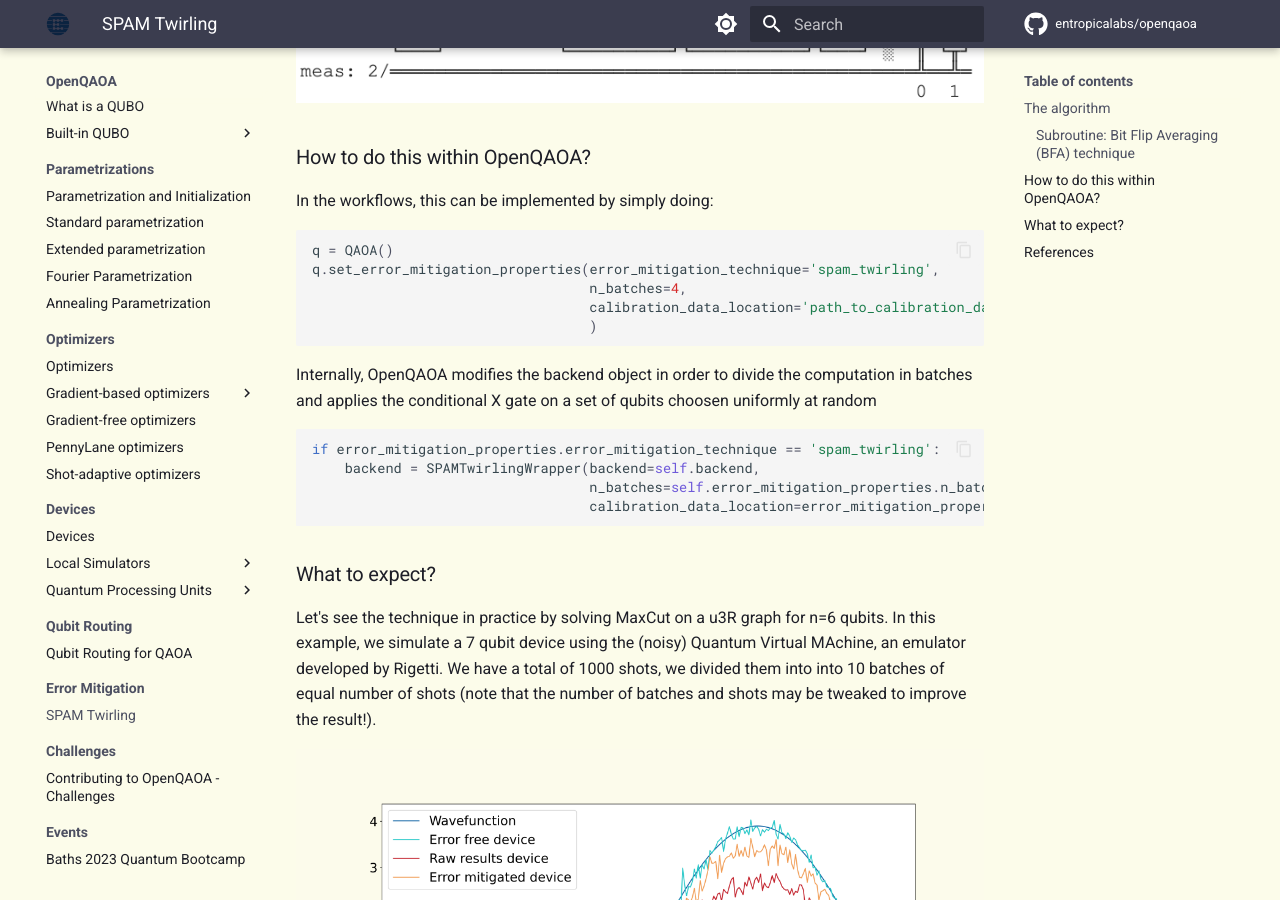
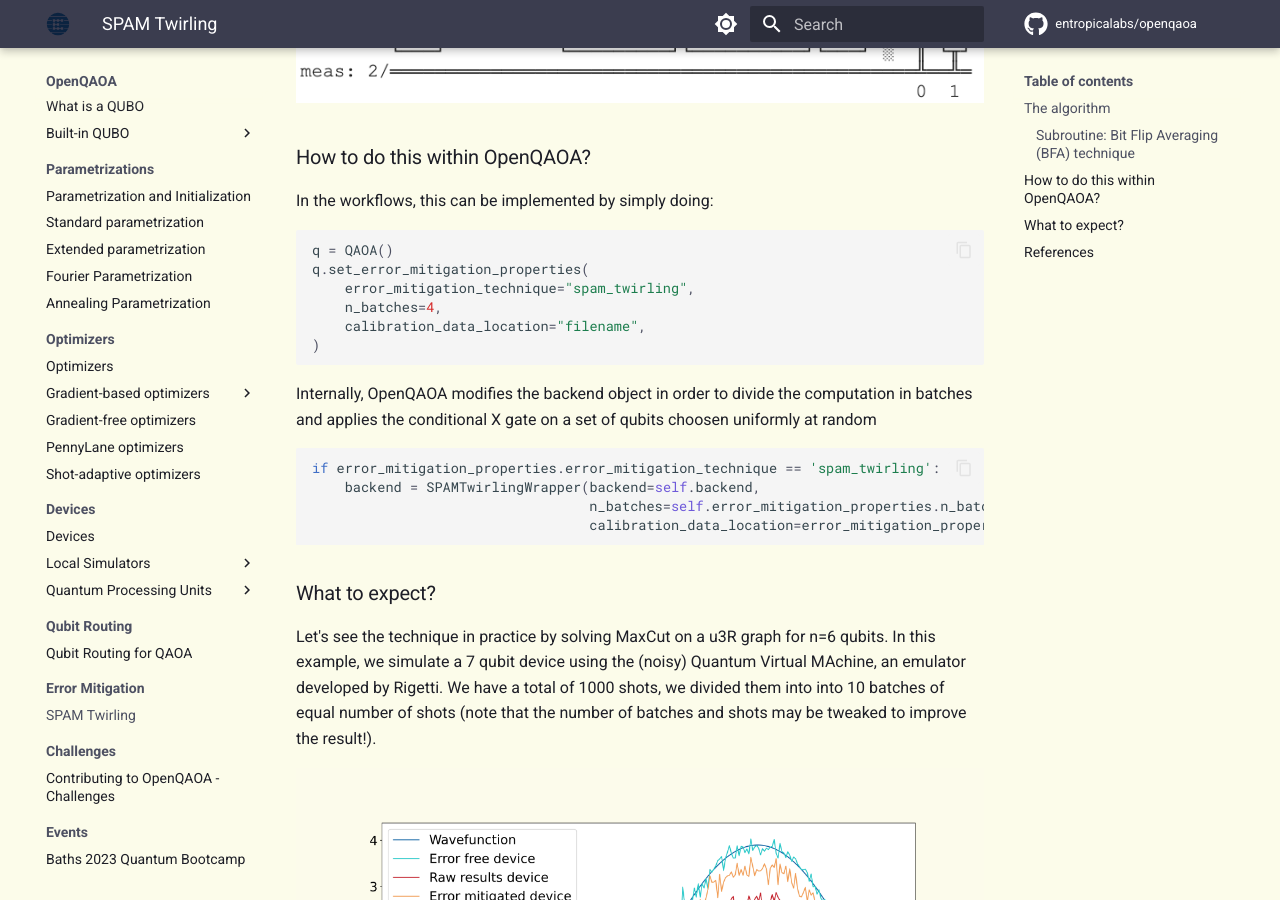
Before and after one commit to entropicalabs/openqaoa-website, an MkDocs documentation site: the page built from docs/error-mitigation/spam-twirling.md, in a window 1280 px wide and 900 px high, scrolled down 2105 px. Built offline with MkDocs 1.6.1 and Material for MkDocs 9.7.7, drawn with Linux system fonts in a browser that asks for light colours; comment, search, counter and statistics services are not loaded.

Commit message:
fixing idents

````diff
--- a/docs/error-mitigation/spam-twirling.md
+++ b/docs/error-mitigation/spam-twirling.md
@@ -44,10 +44,11 @@ or to both:
 In the workflows, this can be implemented by simply doing:
 ```Python
 q = QAOA()
-q.set_error_mitigation_properties(error_mitigation_technique='spam_twirling',
-                                  n_batches=4,
-                                  calibration_data_location='path_to_calibration_data',
-                                  )
+q.set_error_mitigation_properties(
+    error_mitigation_technique="spam_twirling",
+    n_batches=4,
+    calibration_data_location="filename",
+)
 ```
 
 Internally, OpenQAOA modifies the backend object in order to divide the computation in batches and applies the conditional X gate on a set of qubits choosen uniformly at random
--- a/mkdocs.yml
+++ b/mkdocs.yml
@@ -139,7 +139,7 @@ nav:
   - Qubit Routing:
       - qubit-routing/qaoa-qubit-routing.md
   - Error Mitigation:
-    - error-mitigation/spam-twirling.md
+      - error-mitigation/spam-twirling.md
   - Challenges:
       - challenges/intro.md
   - Events:
````
